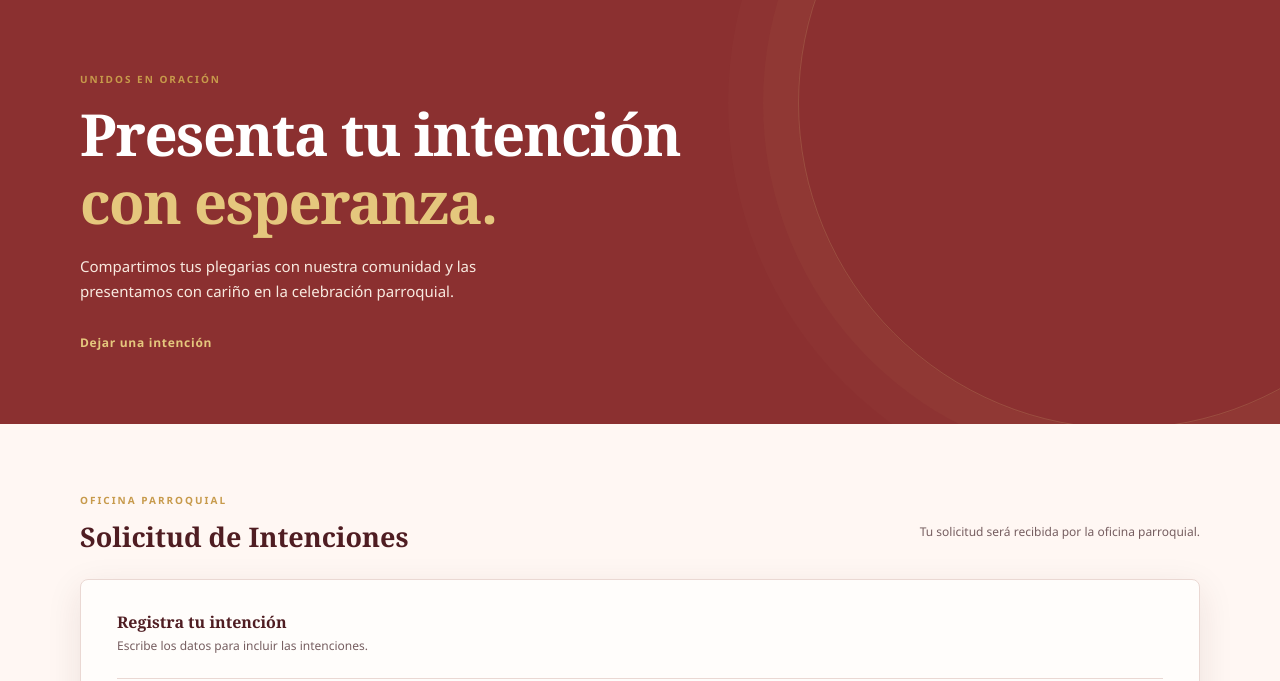
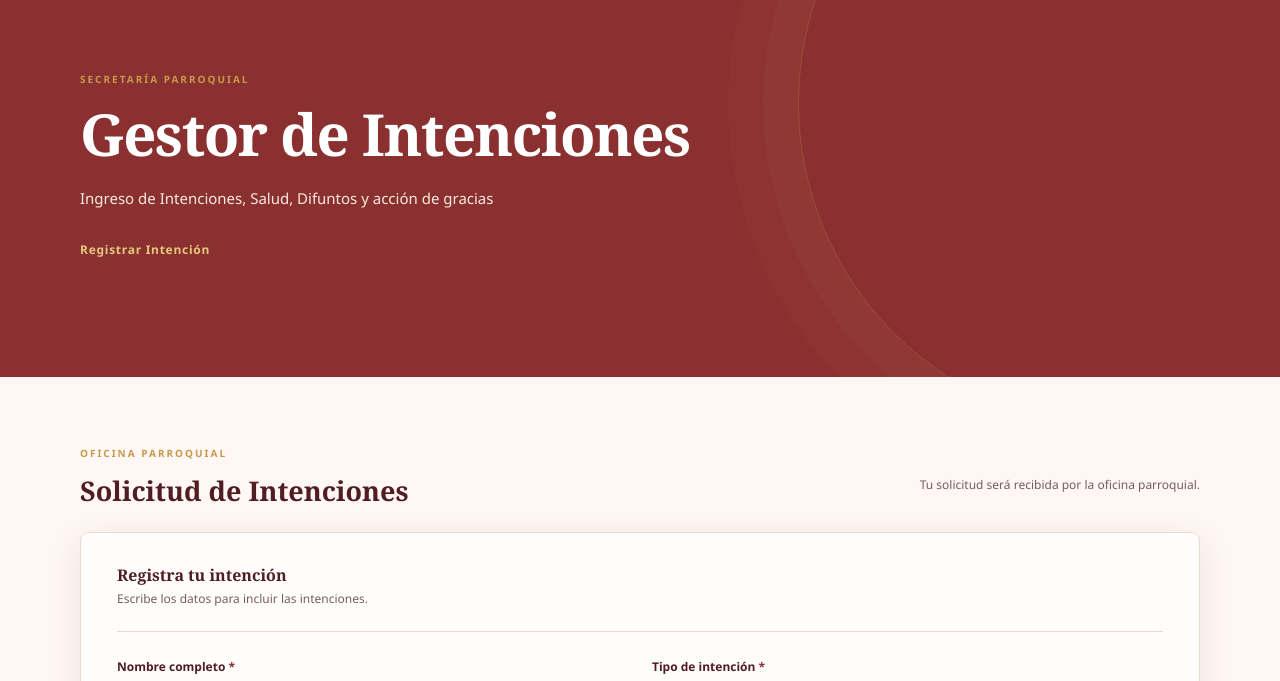
Before and after one commit to evanscastro2005-netizen/Zaragoza_Parroquia_App, a website: page public/index.html in a window 1280 px wide. Shown: the part 91-772 px from the top of the page. Drawn offline with Linux system fonts and the light colour scheme.

Commit message:
Cambios de textos

```diff
--- a/public/index.html
+++ b/public/index.html
@@ -74,3 +74,15 @@ document.addEventListener('DOMContentLoaded', () => {
   seccion.querySelector('.card-intro p').textContent = 'Escribe los datos para incluir las intenciones.';
 });
 </script>
+<script>
+document.addEventListener('DOMContentLoaded', () => {
+  const hero = document.querySelector('.hero');
+  if (!hero) return;
+  hero.querySelector('.eyebrow').textContent = 'SECRETARÍA PARROQUIAL';
+  const titulo = hero.querySelector('h1');
+  titulo.firstChild.textContent = 'Gestor de Intenciones';
+  titulo.querySelector('em').textContent = '';
+  hero.querySelector('.hero-intro').textContent = 'Ingreso de Intenciones, Salud, Difuntos y acción de gracias';
+  hero.querySelector('.text-link').firstChild.textContent = 'Registrar Intención ';
+});
+</script>
```
